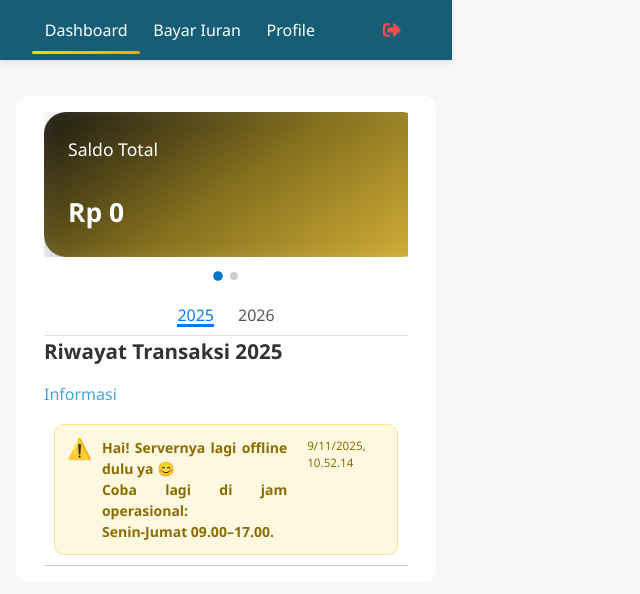
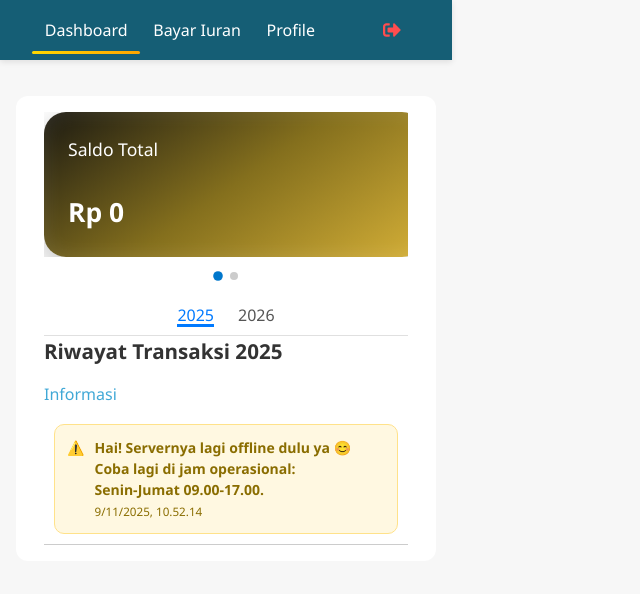
Before and after one commit to rikiramadhani1/kas-kita-fe, a React (Vite) app: page / in a window 1280 px wide. Shown: the top 594 px of the page, without its empty margins (0-640 px from the left). Built offline with nearby package versions, Linux system fonts and the light colour scheme; no server answers; sample sign-in values are in the browser's storage.

Commit message:
white space

```diff
--- a/src/pages/Dashboard.css
+++ b/src/pages/Dashboard.css
@@ -239,15 +239,3 @@
   font-size: 14px;
   align-items: flex-start;
 }
-
-.error-box strong {
-  display: block;
-  text-align: justify;
-  white-space: pre-line;
-}
-
-.error-icon {
-  font-size: 20px;
-  line-height: 1;
-  margin-top: 2px;
-}
--- a/src/pages/Dashboard.tsx
+++ b/src/pages/Dashboard.tsx
@@ -84,7 +84,7 @@ export default function Dashboard() {
                 description:
                   `Hai! Servernya lagi offline dulu ya 😊
                    Coba lagi di jam operasional:
-                   Senin-Jumat 09.00–17.00.`,
+                   Senin-Jumat 09.00-17.00.`,
                 created_at: new Date().toISOString()
               }
             ]
@@ -155,9 +155,11 @@ export default function Dashboard() {
                           <td colSpan={2}>
                             <div className="error-box">
                               <span className="error-icon">⚠️</span>
+                                <div style={{ whiteSpace: "pre-line" }}>
                                 <strong>{tx.description}</strong>
                                 <br />
                                 <small>{new Date(tx.created_at).toLocaleString("id-ID")}</small>
+                              </div>
                             </div>
                           </td>
                         </tr>
```
